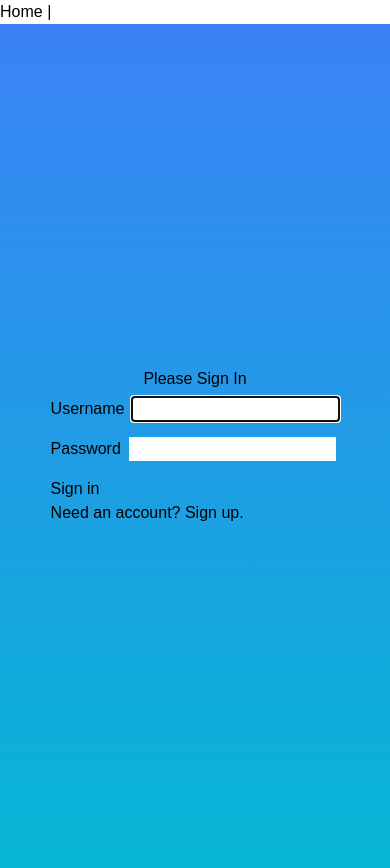
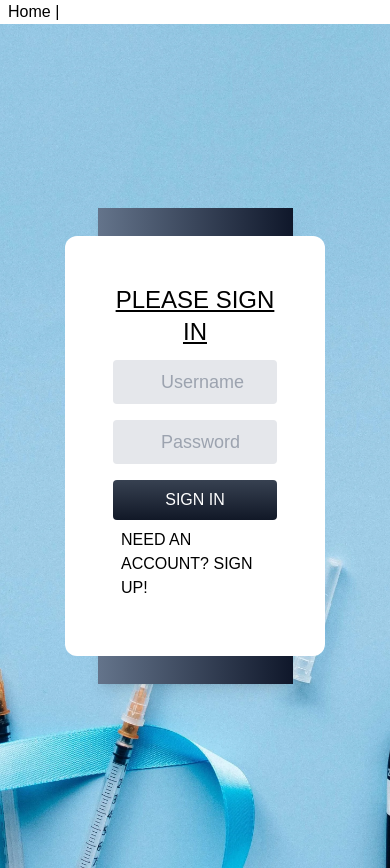
Before and after one commit to zachlynne/bloodSugarTracker, a Vue app in the folder bloodSugarTracker/vue/: page /login in a window 390 px wide. Built offline with nearby package versions, Linux system fonts and the light colour scheme; a web font is replaced by a local one.

Commit message:
Updated Log In Screen, need to fix media query on that in future, next steps css the register page

```diff
--- a/bloodSugarTracker/vue/package.json
+++ b/bloodSugarTracker/vue/package.json
@@ -1,5 +1,5 @@
 {
-  "name": "final-vue-capstone-seed",
+  "name": "blood-sugar-tracker",
   "version": "0.1.0",
   "private": true,
   "scripts": {
--- a/bloodSugarTracker/vue/src/App.vue
+++ b/bloodSugarTracker/vue/src/App.vue
@@ -1,8 +1,8 @@
 <template>
-  <div id="capstone-app">
+  <div id="diabetes-app">
     <div id="nav">
-      <router-link v-bind:to="{ name: 'home' }">Home</router-link>&nbsp;|&nbsp;
-      <router-link v-bind:to="{ name: 'logout' }" v-if="$store.state.token != ''">Logout</router-link>
+      <router-link class="font-fun ml-2" v-bind:to="{ name: 'home' }">Home</router-link>&nbsp;|&nbsp;
+      <router-link class="font-fun" v-bind:to="{ name: 'logout' }" v-if="$store.state.token != ''">Logout</router-link>
     </div>
     <router-view />
   </div>
--- a/bloodSugarTracker/vue/src/views/LoginView.vue
+++ b/bloodSugarTracker/vue/src/views/LoginView.vue
@@ -1,26 +1,28 @@
 <template>
-    <div id="login" class="w-full h-screen flex bg-gradient-to-t from-cyan-500 to-blue-500">
-      <form v-on:submit.prevent="login" class="mx-auto my-auto">
-        <h1 class="font-fun text-center mb-1.5">Please Sign In</h1>
+    <div id="login"  class="bg-no-repeat bg-cover bg-bottom bg-[url('src/assets/1295790.webp')] h-screen overflow-hidden flex items-center justify-center">
+
+      <form v-on:submit.prevent="login" class="z-10 mx-auto my-auto bg-white lg:w-6/12 md:7/12 w-8/12 shadow-3xl rounded-xl p-12 md:p-24">
+        <h1 class="font-fun underline text-center mb-3 text-2xl text-black uppercase w-full rounded">Please Sign In</h1>
         <div role="alert" v-if="invalidCredentials">
           Invalid username and password!
         </div>
         <div role="alert" v-if="this.$route.query.registration">
           Thank you for registering, please sign in.
         </div>
-        <div class="form-input-group font-fun">
-          <label for="username">Username</label>
-          <input type="text" id="username" v-model="user.username" required autofocus />
+        <div class="form-input-group font-fun flex items-center text-lg mb-6 md:mb-8 ">
+          <input type="text" id="username" class="bg-gray-200 rounded pl-12 py-2 md:py-4 focus:outline-none w-full" placeholder="Username" v-model="user.username" required autofocus />
         </div>
-        <div class="form-input-group font-fun">
-          <label for="password">Password</label>
-          <input type="password" id="password" v-model="user.password" required />
+        <div class="form-input-group flex items-center text-lg mb-6 md:mb-8">
+          <input type="password" id="password" class="font-fun bg-gray-200 rounded pl-12 py-2 md:py-4 focus:outline-none w-full" placeholder="Password" v-model="user.password" required />
         </div>
-        <button type="submit" class="font-fun">Sign in</button>
-        <p class="font-fun">
-          <router-link v-bind:to="{ name: 'register' }">Need an account? Sign up.</router-link>
+        <button type="submit" class="font-fun bg-gradient-to-b from-gray-700 to-gray-900 font-medium p-2 md:p-4 text-white uppercase w-full rounded">Sign in</button>
+        <p class="font-fun font-medium p-2 md:p-4 text-black uppercase w-full rounded">
+          <router-link v-bind:to="{ name: 'register' }">Need an account? Sign up!</router-link>
         </p>
       </form>
+      <div
+      class="absolute inset-y-40 top-52 inset-44 inset-x-1/4 bg-gradient-to-r from-slate-500 to-slate-900 shadow-lg transform -skew-y-0 sm:-skew-y-2 sm:-rotate-2 sm:rounded-3xl">
+    </div>
     </div>
 </template>
 
--- a/bloodSugarTracker/vue/tailwind.config.js
+++ b/bloodSugarTracker/vue/tailwind.config.js
@@ -24,6 +24,10 @@ module.exports = {
       },
       borderRadius: {
         '4xl': '2rem',
+      },
+      backgroundImage: {
+        'login': "url('../src/assets/satellite-express-3612851_640.png')"
+
       }
     }
   },
```
Also changed, not shown: bloodSugarTracker/vue/src/assets/1295790.webp (added), bloodSugarTracker/vue/src/assets/woman-using-glucometer-on-blue-background-top-view-royalty-free-image-1585155304.jpg (added).
